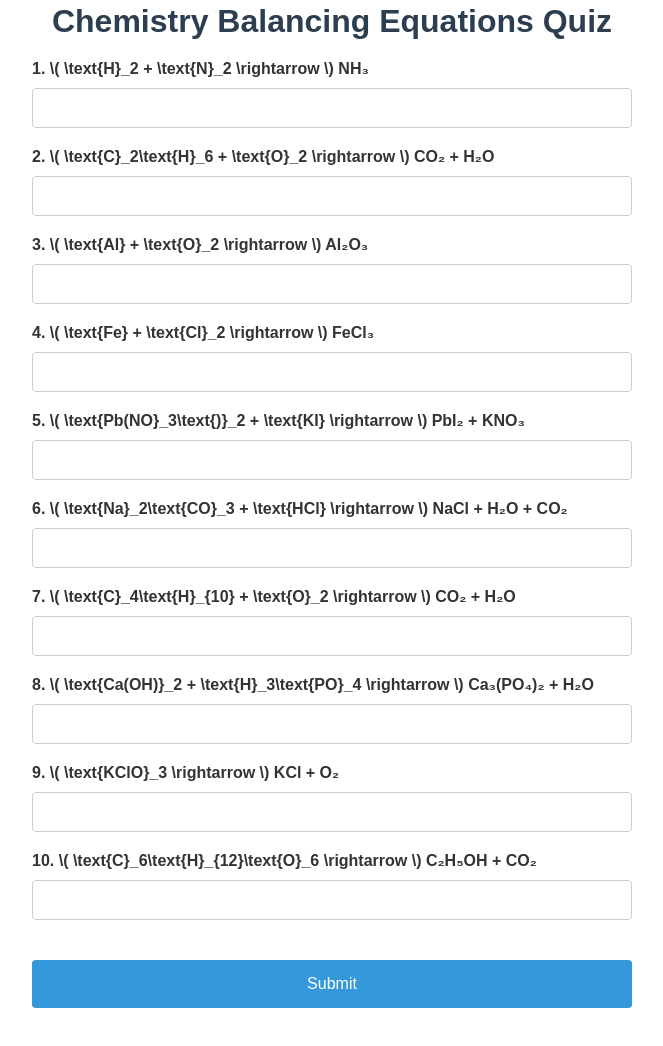
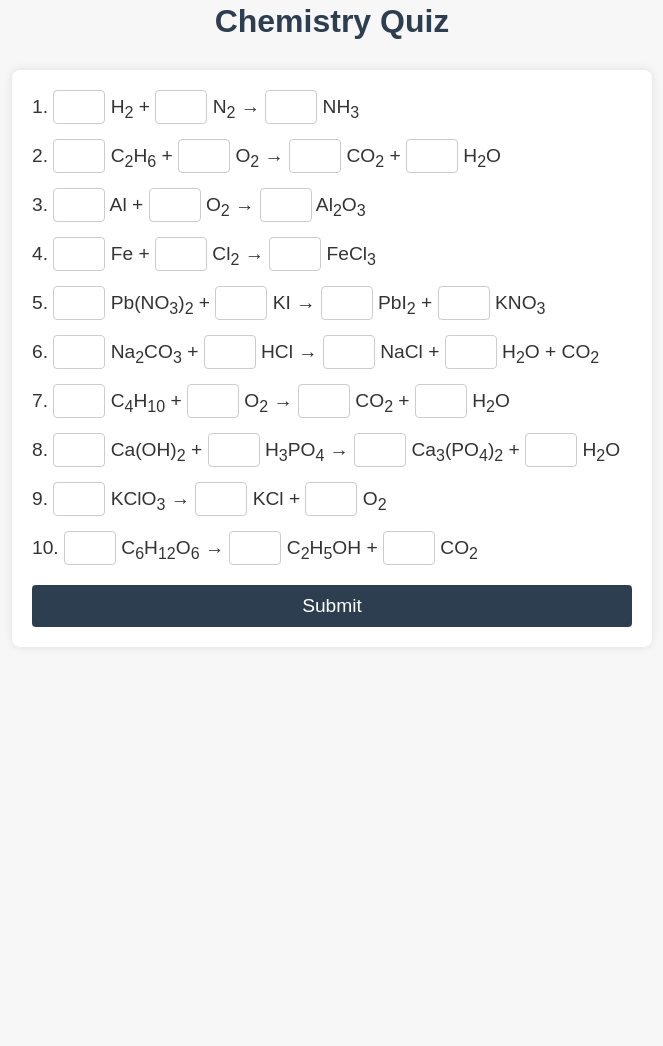
Before and after one commit to JuiceGame/fzchem, a plain HTML site: page index.html in a window 1280 px wide. Shown: the part 58-1104 px from the top of the page, without its empty margins (308-971 px from the left). After the commit the page ends 800 px from the top, so only its background shows below. Drawn offline with Linux system fonts and the light colour scheme.

Commit message:
Update index.html

```diff
--- a/index.html
+++ b/index.html
@@ -7,201 +7,151 @@
     <style>
         body {
             font-family: Arial, sans-serif;
-            background-color: #f4f4f4;
+            margin: 20px;
+            padding: 20px;
+            background-color: #f7f7f7;
             color: #333;
-            margin: 0;
-            padding: 0;
-            display: flex;
-            justify-content: center;
-            align-items: center;
-            min-height: 100vh;
-        }
-
-        .container {
-            background-color: #fff;
-            border-radius: 8px;
-            box-shadow: 0 0 20px rgba(0, 0, 0, 0.1);
-            padding: 20px 40px;
-            max-width: 600px;
-            width: 100%;
-            margin: 20px;
         }
 
         h1 {
             text-align: center;
+            font-size: 2em;
             color: #2c3e50;
-            margin-bottom: 20px;
+            margin-bottom: 30px;
         }
 
-        form {
-            display: flex;
-            flex-direction: column;
+        .quiz-container {
+            max-width: 600px;
+            margin: 0 auto;
+            background-color: #ffffff;
+            padding: 20px;
+            box-shadow: 0px 0px 10px rgba(0, 0, 0, 0.1);
+            border-radius: 8px;
         }
 
         .question {
-            margin-bottom: 20px;
+            margin-bottom: 15px;
+            font-size: 1.2em;
         }
 
-        .question label {
-            display: block;
-            font-weight: bold;
-            margin-bottom: 5px;
+        input[type="text"] {
+            width: 40px;
+            padding: 5px;
+            font-size: 1em;
+            text-align: center;
+            border: 1px solid #ccc;
+            border-radius: 4px;
         }
 
-        .question input[type="text"] {
+        input[type="submit"] {
+            display: block;
             width: 100%;
             padding: 10px;
-            font-size: 16px;
-            border-radius: 4px;
-            border: 1px solid #ccc;
-            margin-top: 5px;
-            box-sizing: border-box;
-        }
-
-        .question input[type="text"]:focus {
-            border-color: #3498db;
-            outline: none;
-            box-shadow: 0 0 8px rgba(52, 152, 219, 0.3);
-        }
-
-        .submit-btn {
-            background-color: #3498db;
-            color: #fff;
+            font-size: 1.2em;
+            color: #ffffff;
+            background-color: #2c3e50;
             border: none;
-            padding: 15px;
-            font-size: 16px;
             border-radius: 4px;
             cursor: pointer;
             margin-top: 20px;
         }
 
-        .submit-btn:hover {
-            background-color: #2980b9;
-        }
-
-        .results {
-            margin-top: 20px;
-        }
-
-        .correct {
-            color: #27ae60;
-            font-weight: bold;
-        }
-
-        .incorrect {
-            color: #e74c3c;
-            font-weight: bold;
-        }
-
-        .results p {
-            margin: 5px 0;
-        }
-
-        .results p.correct::before {
-            content: "✔ ";
-        }
-
-        .results p.incorrect::before {
-            content: "✖ ";
+        input[type="submit"]:hover {
+            background-color: #34495e;
         }
     </style>
 </head>
 <body>
 
-    <div class="container">
-        <h1>Chemistry Balancing Equations Quiz</h1>
+    <h1>Chemistry Quiz</h1>
+
+    <div class="quiz-container">
         <form id="quizForm">
+            <!-- Question 1 -->
             <div class="question">
-                <label for="q1">1. \( \text{H}_2 + \text{N}_2 \rightarrow \) NH₃</label>
-                <input type="text" id="q1">
+                1. <input type="text" name="q1_1"> H<sub>2</sub> + <input type="text" name="q1_2"> N<sub>2</sub> → <input type="text" name="q1_3"> NH<sub>3</sub>
             </div>
+
+            <!-- Question 2 -->
             <div class="question">
-                <label for="q2">2. \( \text{C}_2\text{H}_6 + \text{O}_2 \rightarrow \) CO₂ + H₂O</label>
-                <input type="text" id="q2">
+                2. <input type="text" name="q2_1"> C<sub>2</sub>H<sub>6</sub> + <input type="text" name="q2_2"> O<sub>2</sub> → <input type="text" name="q2_3"> CO<sub>2</sub> + <input type="text" name="q2_4"> H<sub>2</sub>O
             </div>
+
+            <!-- Question 3 -->
             <div class="question">
-                <label for="q3">3. \( \text{Al} + \text{O}_2 \rightarrow \) Al₂O₃</label>
-                <input type="text" id="q3">
+                3. <input type="text" name="q3_1"> Al + <input type="text" name="q3_2"> O<sub>2</sub> → <input type="text" name="q3_3"> Al<sub>2</sub>O<sub>3</sub>
             </div>
+
+            <!-- Question 4 -->
             <div class="question">
-                <label for="q4">4. \( \text{Fe} + \text{Cl}_2 \rightarrow \) FeCl₃</label>
-                <input type="text" id="q4">
+                4. <input type="text" name="q4_1"> Fe + <input type="text" name="q4_2"> Cl<sub>2</sub> → <input type="text" name="q4_3"> FeCl<sub>3</sub>
             </div>
+
+            <!-- Question 5 -->
             <div class="question">
-                <label for="q5">5. \( \text{Pb(NO}_3\text{)}_2 + \text{KI} \rightarrow \) PbI₂ + KNO₃</label>
-                <input type="text" id="q5">
+                5. <input type="text" name="q5_1"> Pb(NO<sub>3</sub>)<sub>2</sub> + <input type="text" name="q5_2"> KI → <input type="text" name="q5_3"> PbI<sub>2</sub> + <input type="text" name="q5_4"> KNO<sub>3</sub>
             </div>
+
+            <!-- Question 6 -->
             <div class="question">
-                <label for="q6">6. \( \text{Na}_2\text{CO}_3 + \text{HCl} \rightarrow \) NaCl + H₂O + CO₂</label>
-                <input type="text" id="q6">
+                6. <input type="text" name="q6_1"> Na<sub>2</sub>CO<sub>3</sub> + <input type="text" name="q6_2"> HCl → <input type="text" name="q6_3"> NaCl + <input type="text" name="q6_4"> H<sub>2</sub>O + CO<sub>2</sub>
             </div>
+
+            <!-- Question 7 -->
             <div class="question">
-                <label for="q7">7. \( \text{C}_4\text{H}_{10} + \text{O}_2 \rightarrow \) CO₂ + H₂O</label>
-                <input type="text" id="q7">
+                7. <input type="text" name="q7_1"> C<sub>4</sub>H<sub>10</sub> + <input type="text" name="q7_2"> O<sub>2</sub> → <input type="text" name="q7_3"> CO<sub>2</sub> + <input type="text" name="q7_4"> H<sub>2</sub>O
             </div>
+
+            <!-- Question 8 -->
             <div class="question">
-                <label for="q8">8. \( \text{Ca(OH)}_2 + \text{H}_3\text{PO}_4 \rightarrow \) Ca₃(PO₄)₂ + H₂O</label>
-                <input type="text" id="q8">
+                8. <input type="text" name="q8_1"> Ca(OH)<sub>2</sub> + <input type="text" name="q8_2"> H<sub>3</sub>PO<sub>4</sub> → <input type="text" name="q8_3"> Ca<sub>3</sub>(PO<sub>4</sub>)<sub>2</sub> + <input type="text" name="q8_4"> H<sub>2</sub>O
             </div>
+
+            <!-- Question 9 -->
             <div class="question">
-                <label for="q9">9. \( \text{KClO}_3 \rightarrow \) KCl + O₂</label>
-                <input type="text" id="q9">
+                9. <input type="text" name="q9_1"> KClO<sub>3</sub> → <input type="text" name="q9_2"> KCl + <input type="text" name="q9_3"> O<sub>2</sub>
             </div>
+
+            <!-- Question 10 -->
             <div class="question">
-                <label for="q10">10. \( \text{C}_6\text{H}_{12}\text{O}_6 \rightarrow \) C₂H₅OH + CO₂</label>
-                <input type="text" id="q10">
+                10. <input type="text" name="q10_1"> C<sub>6</sub>H<sub>12</sub>O<sub>6</sub> → <input type="text" name="q10_2"> C<sub>2</sub>H<sub>5</sub>OH + <input type="text" name="q10_3"> CO<sub>2</sub>
             </div>
-            <button type="button" class="submit-btn" onclick="checkAnswers()">Submit</button>
+
+            <input type="submit" value="Submit">
         </form>
-
-        <div class="results" id="results"></div>
     </div>
 
     <script>
-        function checkAnswers() {
-            const answers = [
-                ["3", "1", "2"],
-                ["2", "7", "4", "6"],
-                ["4", "3", "2"],
-                ["2", "3"],
-                ["1", "2", "2"],
-                ["1", "2", "2"],
-                ["2", "13", "8"],
-                ["1", "6", "3"],
-                ["2", "2"],
-                ["2", "2", "1"]
-            ];
+        document.getElementById('quizForm').addEventListener('submit', function(event) {
+            event.preventDefault(); // Prevent the form from submitting
 
-            const quizForm = document.getElementById("quizForm");
-            const results = document.getElementById("results");
-            let correctCount = 0;
-
-            results.innerHTML = "";
+            const answers = {
+                q1_1: ['3'], q1_2: ['1'], q1_3: ['2'],
+                q2_1: ['2'], q2_2: ['7'], q2_3: ['4'], q2_4: ['6'],
+                q3_1: ['4'], q3_2: ['3'], q3_3: ['2'],
+                q4_1: ['2'], q4_2: ['3'], q4_3: ['6'],
+                q5_1: ['1'], q5_2: ['2'], q5_3: ['1'], q5_4: ['2'],
+                q6_1: ['1'], q6_2: ['1'], q6_3: ['1'], q6_4: ['1'],
+                q7_1: ['2'], q7_2: ['6'], q7_3: ['8'], q7_4: ['9'],
+                q8_1: ['2'], q8_2: ['4'], q8_3: ['1'], q8_4: ['2'],
+                q9_1: ['2'], q9_2: ['2'], q9_3: ['3'],
+                q10_1: ['1'], q10_2: ['2'], q10_3: ['2'],
+            };
 
             for (let i = 1; i <= 10; i++) {
-                const userAnswer = quizForm[`q${i}`].value.split(" ");
-                const correctAnswer = answers[i - 1];
-                let correct = true;
-
-                if (userAnswer.length !== correctAnswer.length) {
-                    correct = false;
-                } else {
-                    for (let j = 0; j < userAnswer.length; j++) {
-                        if (userAnswer[j] !== correctAnswer[j]) {
-                            correct = false;
-                            results.innerHTML += `<p class="incorrect">Question ${i}: Incorrect. The correct coefficient for ${correctAnswer[j]}.</p>`;
+                for (let j = 1; j <= 4; j++) {
+                    let questionKey = `q${i}_${j}`;
+                    let inputField = document.querySelector(`input[name=${questionKey}]`);
+                    if (inputField) {
+                        if (answers[questionKey] && answers[questionKey].includes(inputField.value.trim())) {
+                            inputField.style.backgroundColor = 'lightgreen'; // Correct answer
+                        } else {
+                            inputField.style.backgroundColor = 'lightcoral'; // Incorrect answer
                         }
                     }
                 }
-
-                if (correct) {
-                    results.innerHTML += `<p class="correct">Question ${i}: Correct!</p>`;
-                    correctCount++;
-                }
             }
-
-            results.innerHTML += `<p>You got ${correctCount} out of 10 correct.</p>`;
-        }
+        });
     </script>
 
 </body>
```
